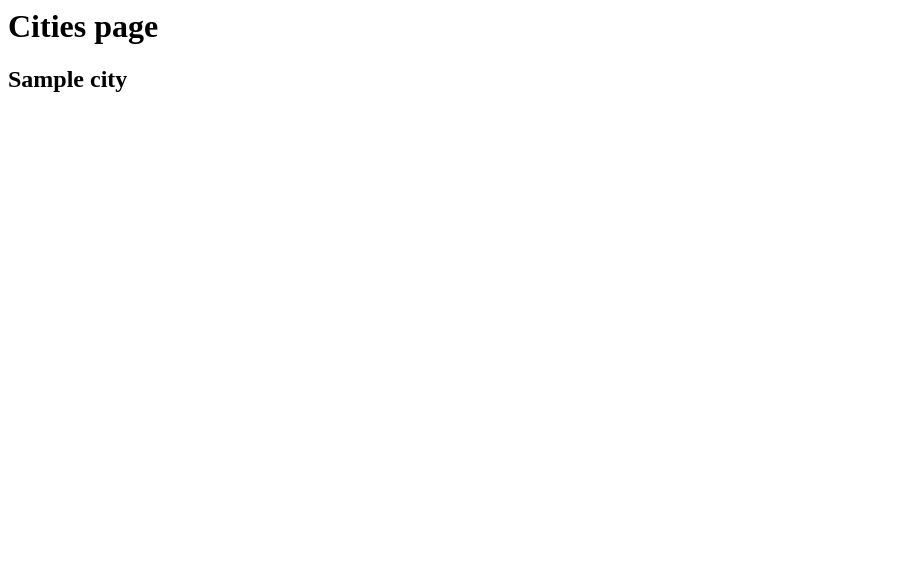
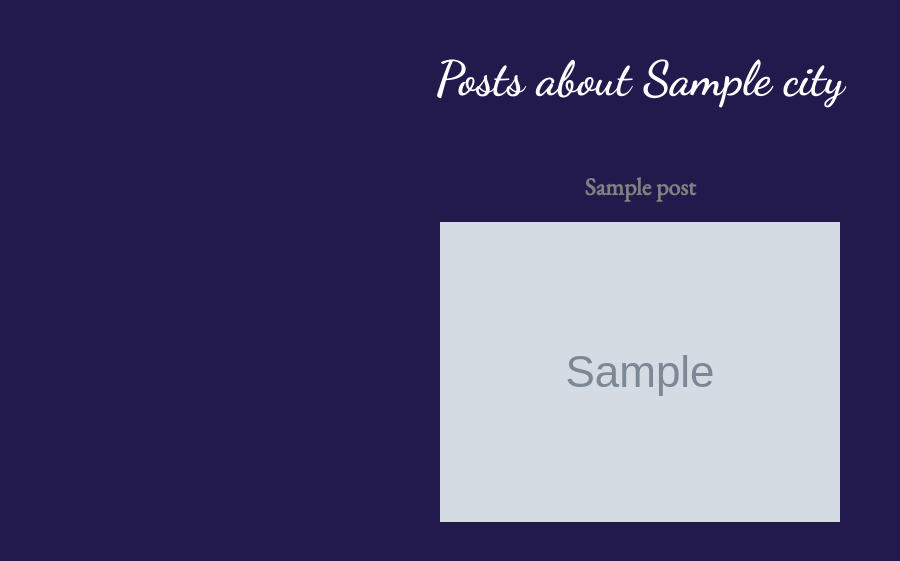
Before and after one commit to neilfitz/wanderment, a Django app: a page that uses wanderment/posts/templates/posts/city_posts.html in a window 1280 px wide. Shown: the top 561 px of the page, without its empty margins (0-900 px from the left). Run offline with Django 3.2, Linux system fonts and the light colour scheme; tables that the repository leaves empty hold one stand-in row (values such as "Sample post"); grey boxes marked "Sample" are stand-in pictures; some libraries are stand-ins or nearby versions.

Commit message:
Made all posts in city

```diff
--- a/wanderment/posts/templates/posts/city_posts.html
+++ b/wanderment/posts/templates/posts/city_posts.html
@@ -1,2 +1,48 @@
-<h1> Cities page </h1>
-<h2> {{c.name}} </h2>
+<html>
+
+    <link rel="stylesheet" type="text/css" href="../../../static/css/main.css" />
+    <link href="http://fonts.googleapis.com/css?family=Dancing+Script:700|EB+Garamond" rel="stylesheet" type="text/css" />
+    <script type="text/javascript" src="../../../static/js/jquery-1.11.0.js"></script>
+    <script type="text/javascript" src="../../../static/js/jquery-ui-1.10.0.js"></script>
+    <script type="text/javascript" src="../../../static/js/blur.js"></script>
+
+    <head>
+        <title>Wanderment: View city posts</title>
+        <style>
+            body {background-color:hsl(250,50%,20%);}
+        </style>
+    </head>
+
+    <body>
+    <center>
+      <h1 style="font-family:'Dancing Script',serif;color:white;font-size:300%; margin-top:50px;">Posts about {{c.name}}</h1>
+      <table>
+        {% for post in p %}
+
+
+              {% if forloop.counter0|divisibleby:"2" %}
+              <tr>
+              <td style="padding:30px;">
+              <h2 style="font-family: 'EB Garamond', serif; color:gray;"> {{ post.title }}</h2>
+              <!-- <div style="background-image: url('{{ post.getTitleImage }}')"></div> -->
+              <img src="{{post.getTitleImage}}" height="300" width="400" alt="">
+              </td>
+
+              {% else %}
+              <td style="padding:30px;">
+              <h2 style="font-family: 'EB Garamond', serif; color:gray;"> {{ post.title }}</h2>
+              <!-- <div style="background-image: url('{{ post.getTitleImage }}')"></div> -->
+              <img src="{{post.getTitleImage}}" height="300" width="400" alt="">
+              </td>
+              </tr>
+              {% endif %}
+
+        {% endfor %}
+
+        {% if not p|length|divisibleby:"2" %}
+        </tr>
+        {% endif %}
+      </table>
+    </center>
+    </body>
+</html>
--- a/wanderment/posts/views.py
+++ b/wanderment/posts/views.py
@@ -53,8 +53,10 @@ def create_post(request):
 
 def city_posts(request, city_id):
     c = City.objects.get(id=int(city_id))
+    p = Post.objects.filter(city_id=city_id)
     template = loader.get_template('posts/city_posts.html')
     context = RequestContext(request, {
         'c' : c,
+        'p' : p,
         })
     return HttpResponse(template.render(context))
```
